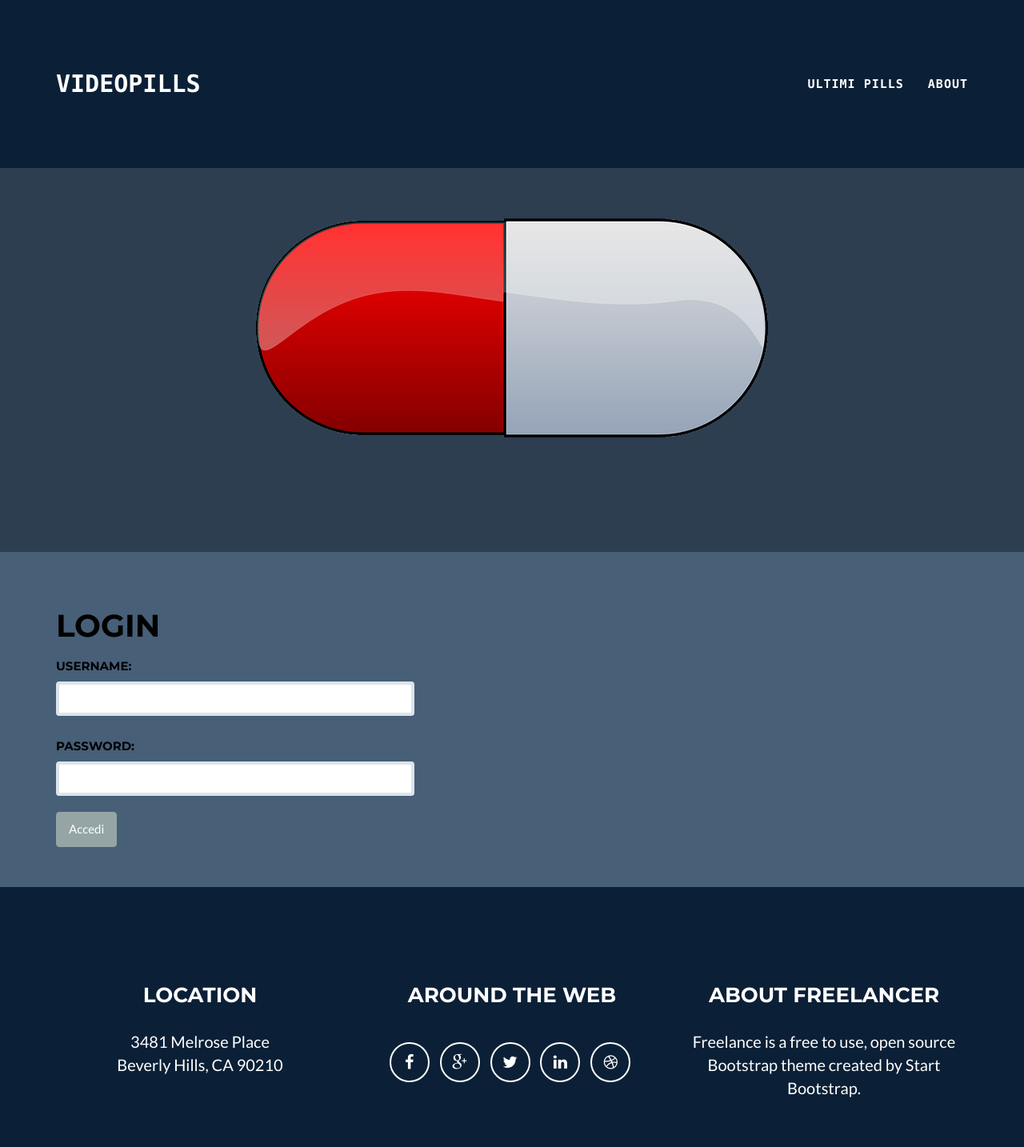
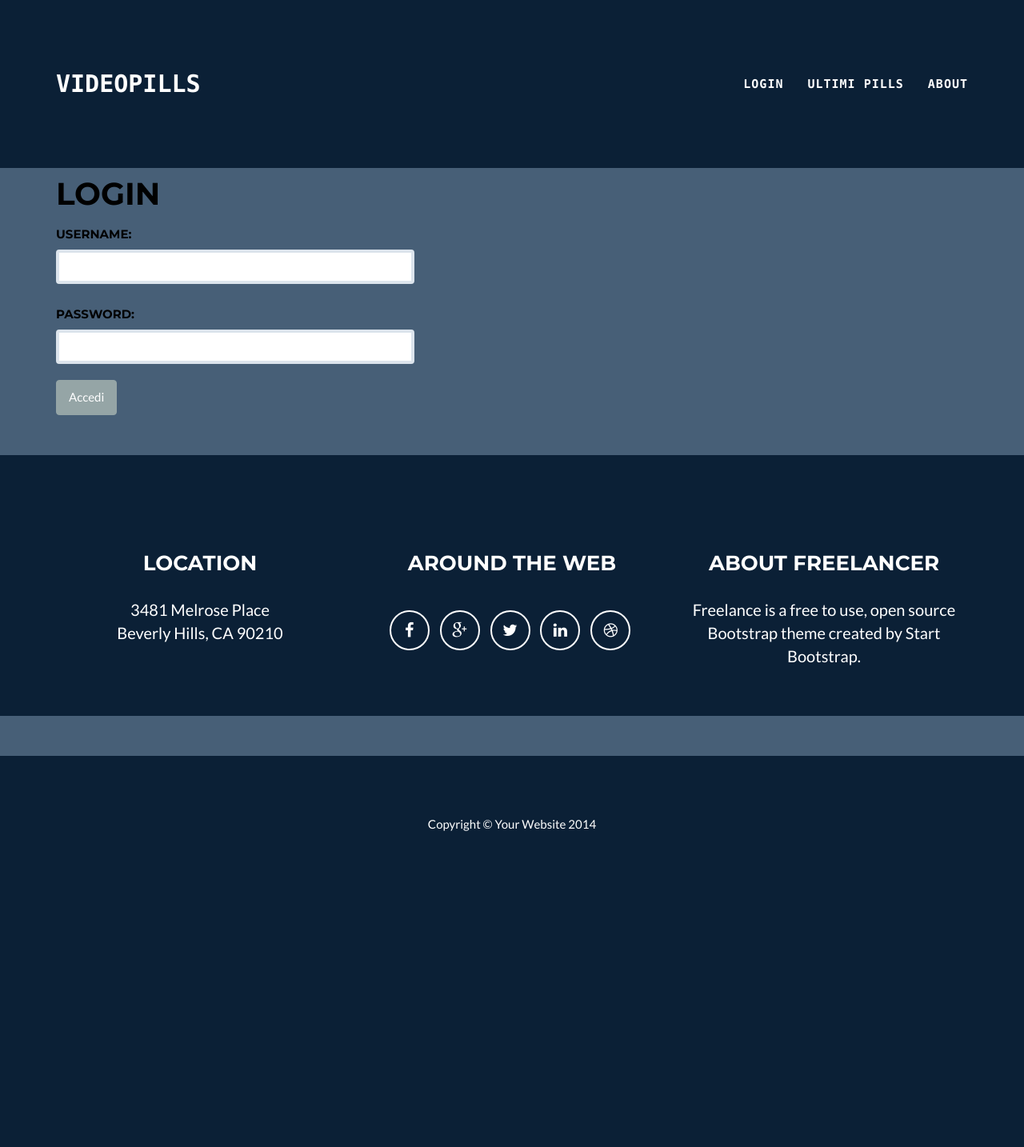
Before and after one commit to grindcoder/Videopills, a Django app: page /login/ in a window 1280 px wide. Shown: the top 1434 px of the page at 80% size. After the commit the page ends 1039 px from the top, so only its background shows below. Run offline with Django 3.2, Linux system fonts and the light colour scheme; some libraries are stand-ins or nearby versions.

Commit message:
Modificato comportamento views login
Impostato login_required alla views home e search

Aggiunta la possibilità di eliminare l'header passando al contesto del template no_header : True

```diff
--- a/wsgi/openshift/templates/Authentication/login_page.html
+++ b/wsgi/openshift/templates/Authentication/login_page.html
@@ -2,6 +2,12 @@
 
 
 {% block content %}
+        <div class="container">
+        </div>
+        <div class="container">
+        </div>
+        <div class="container">
+        </div>
         <div class="container">
             <div class="row">
                 <div class="col-lg-12">
@@ -23,6 +29,7 @@
 
                         <input type="submit" class="btn btn-default" value="Accedi" />
                     </form>
+                    <div class="text-danger">{%if errors%} {{errors.message}} {%endif%}</div>
                 </div>
 
             </div>
--- a/wsgi/openshift/templates/skeleton/base_header.html
+++ b/wsgi/openshift/templates/skeleton/base_header.html
@@ -1,6 +1,6 @@
 {% load static from staticfiles %}
 <!-- Header -->
-
+        {% if not no_header %}
         <div class="container">
             <div class="row">
                 <div class="col-lg-12">
@@ -8,3 +8,4 @@
                 </div>
             </div>
         </div>
+        {% endif %}
--- a/wsgi/openshift/templates/skeleton/base_nav.html
+++ b/wsgi/openshift/templates/skeleton/base_nav.html
@@ -19,6 +19,16 @@
                         <a href="#page-top"></a>
                     </li>
                     <li class="page-scroll">
+
+                            {% if request.user.is_authenticated %}
+                                <a href=""> Welcome '{{ request.user.username }}'</a>
+                            {% else %}
+                                <a href="/login">Login</a>
+                            {% endif %}
+
+
+                    </li>
+                    <li class="page-scroll">
                         <a href="#portfolio">Ultimi Pills</a>
                     </li>
                     <li class="page-scroll">
--- a/wsgi/video_manager/views.py
+++ b/wsgi/video_manager/views.py
@@ -9,9 +9,10 @@ from django.http import HttpResponseRedirect
 from video_manager.forms import  UserForm, UserProfileForm
 from django.contrib.auth import authenticate, login
 from django.http import HttpResponseRedirect, HttpResponse
-
+from django.contrib.auth.decorators import login_required
 # Create your views here.
 
+@login_required(login_url="/login")
 def home(request):
     # TODO gabri
     # Non prendere tutti i video pills ma solo gli ultimi 6 che sono stati inseriti
@@ -57,6 +58,9 @@ def get_query(query_string, search_fields):
             query = query & or_query
     return query
 
+
+
+@login_required(login_url="/login")
 def search(request):
      query_string = ''
      found_entries = None
@@ -124,6 +128,7 @@ def user_login(request):
 
     # If the request is a HTTP POST, try to pull out the relevant information.
     if request.method == 'POST':
+        errors = {}
         username = request.POST.get('username')
         password = request.POST.get('password')
 
@@ -149,11 +154,15 @@ def user_login(request):
         else:
              # Bad login details were provided. So we can't log the user in.
              # Redirect to register page
-             return HttpResponseRedirect('/register/')
+             errors['message'] = "Credenziali non valide"
+             # No context variables to pass to the template system, hence the
+             # blank dictionary object...
+             return render(request, 'Authentication/login_page.html', {'errors' : errors, 'no_header': True})
+
 
     # The request is not a HTTP POST, so display the login form.
     # This scenario would most likely be a HTTP GET.
     else:
         # No context variables to pass to the template system, hence the
         # blank dictionary object...
-        return render(request, 'Authentication/login_page.html', {})
+        return render(request, 'Authentication/login_page.html', {'no_header' : True})
```
